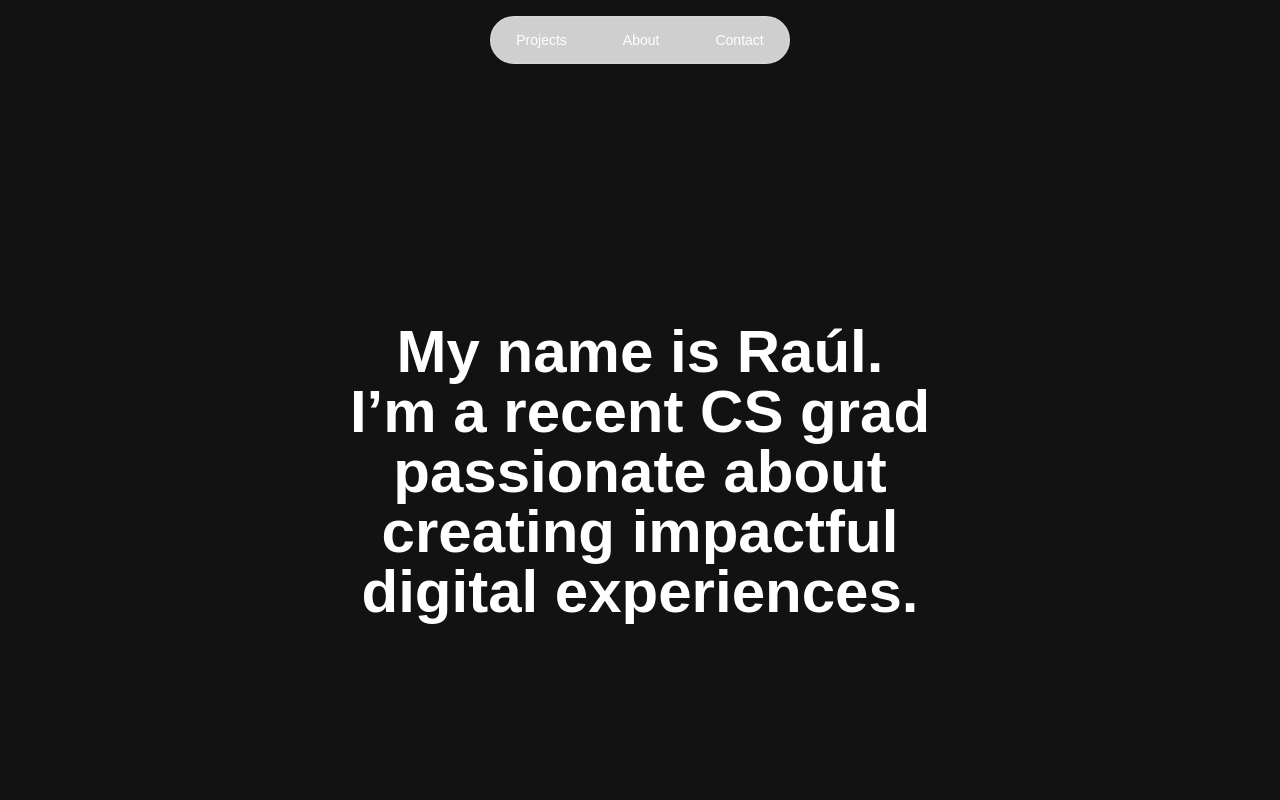
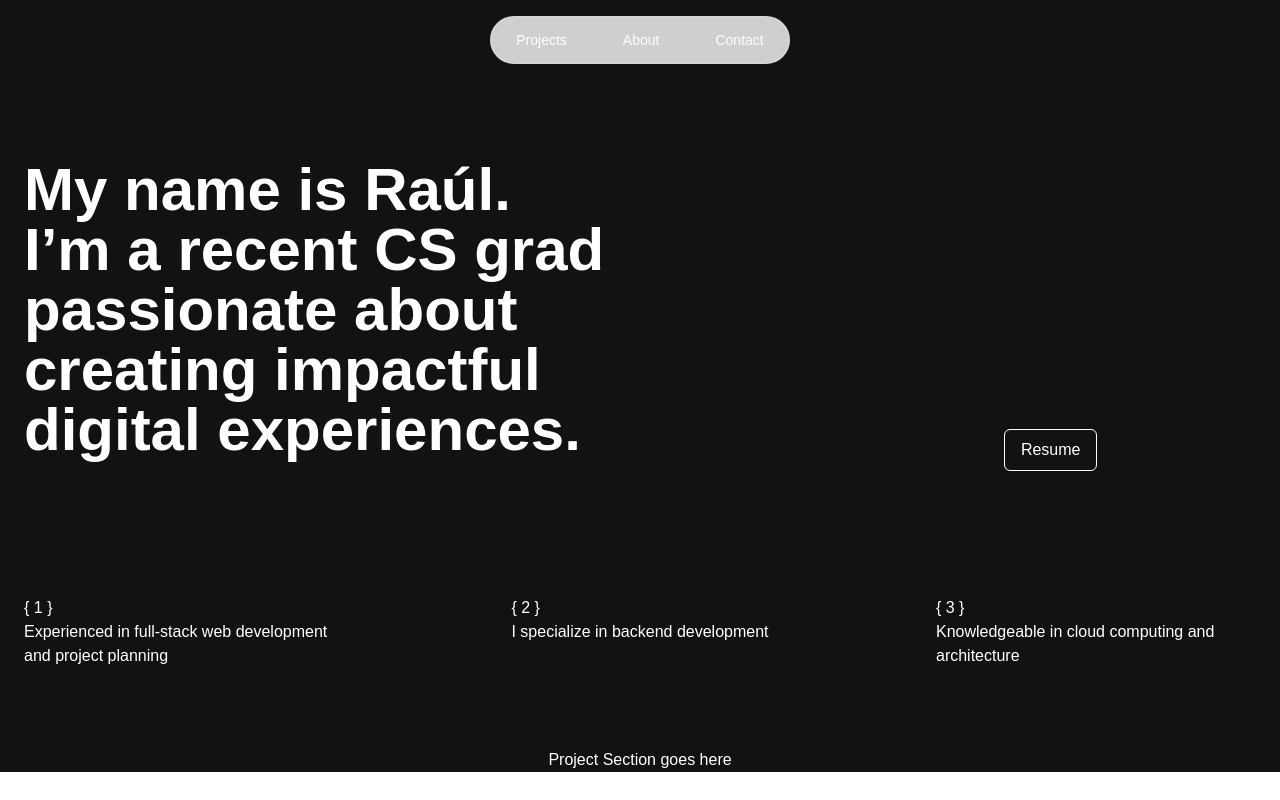
Before and after one commit to Rawwu/rawwufolio, a Next.js app: page / in a window 1280 px wide. Shown: the top 800 px of the page. Built offline with nearby package versions, Linux system fonts and the light colour scheme.

Commit message:
Developed Hero component as specified. Two main columns with heading text and "Resume" button. Also added 3 points below. Stylized component to have correct alignment on all screen sizes.

```diff
--- a/components/Hero.tsx
+++ b/components/Hero.tsx
@@ -3,20 +3,46 @@ import { motion } from 'framer-motion';
 
 export default function Hero() {
     return (
-        /* Animation for hero text */
-        <motion.section
-            initial={{ opacity: 0, y: 20 }}
-            animate={{ opacity: 1, y: 0}}
-            transition={{ duration: 0.6 }}
-            className="min-h-screen flex flex-col items-center justify-center text-center px-4 dark:bg-neutral-900"
-        >
-            {/* Text content for Hero */}
-            <h1 className="text-4xl md:text-6xl font-bold mb-4">My name is Raúl.<br />
-                I’m a recent CS grad<br />
-                passionate about<br />
-                creating impactful<br />
-                digital experiences.
-            </h1>
-        </motion.section>
-    )
+        <section className="dark:bg-neutral-900">
+            {/* Main Hero Section */}
+            <div className="flex flex-col md:flex-row items-center justify-between px-6 pt-20 pb-20 max-w-7xl mx-auto">
+                <div className="md:w-2/3 text-center md:text-left space-y-4">
+                    {/* Left Column */}
+                    <h1 className="text-4xl md:text-6xl font-bold mb-4">
+                        My name is Raúl.<br />
+                        I’m a recent CS grad<br />
+                        passionate about<br />
+                        creating impactful<br />
+                        digital experiences.
+                    </h1>
+                </div>
+                <div className="md:w-1/3 flex flex-col items-center justify-center">
+                    {/* Right Column */}
+                    <div className='mt-20 md:mt-66'>
+                        <button className="hover:cursor-pointer px-4 py-2 justify-center border-1 rounded-md bg-transparent text-white hover:bg-gray-500 transition">Resume</button>
+                    </div>
+                </div>
+            </div>
+            {/* 3 Points */}
+            <div className="max-w-7xl mx-auto px-6 mt-10 pb-20 dark:bg-neutral-900">
+                <div className="flex flex-col md:flex-row justify-between items-start gap-8 text-left">
+                    <div className="max-w-xs">
+                        <p className="text-white text-sm md:text-base">
+                            {'{ 1 } '}<br /> Experienced in full-stack web development and project planning
+                        </p>
+                    </div>
+                    <div className="max-w-xs">
+                        <p className="text-white text-sm md:text-base">
+                            {'{ 2 } '}<br /> I specialize in backend development
+                        </p>
+                    </div>
+                    <div className="max-w-xs">
+                        <p className="text-white text-sm md:text-base">
+                            {'{ 3 } '}<br /> Knowledgeable in cloud computing and architecture
+                        </p>
+                    </div>
+                </div>
+            </div>
+        </section>
+    );
 }
--- a/components/Navbar.tsx
+++ b/components/Navbar.tsx
@@ -1,6 +1,6 @@
 export default function Navbar() {
     return (
-        <nav className="w-full flex justify-center py-4 dark:bg-neutral-900 ">
+        <nav className="w-full flex justify-center py-4 dark:bg-neutral-900">
             <div className="flex gap-6 px-2 py-1 border-2 border-neutral-300 rounded-full bg-white/80 dark:bg-neutral-900/80 backdrop-blur-md">
                 <a href="#projects" className="px-4 py-2 text-sm hover:text-gray-400 transition">Projects</a>
                 <a href="#about" className="px-4 py-2 text-sm hover:text-gray-400 transition">About</a>
```
